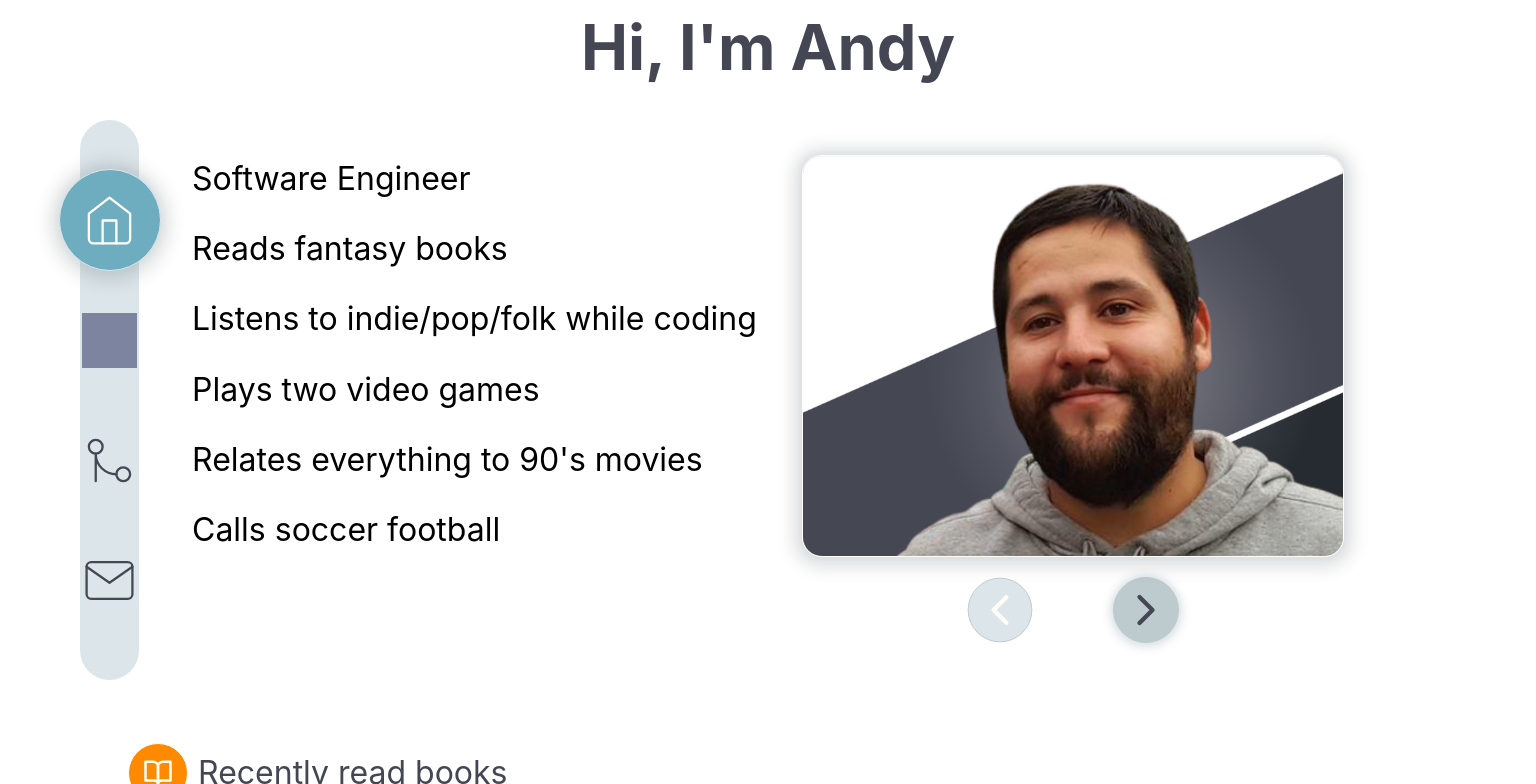
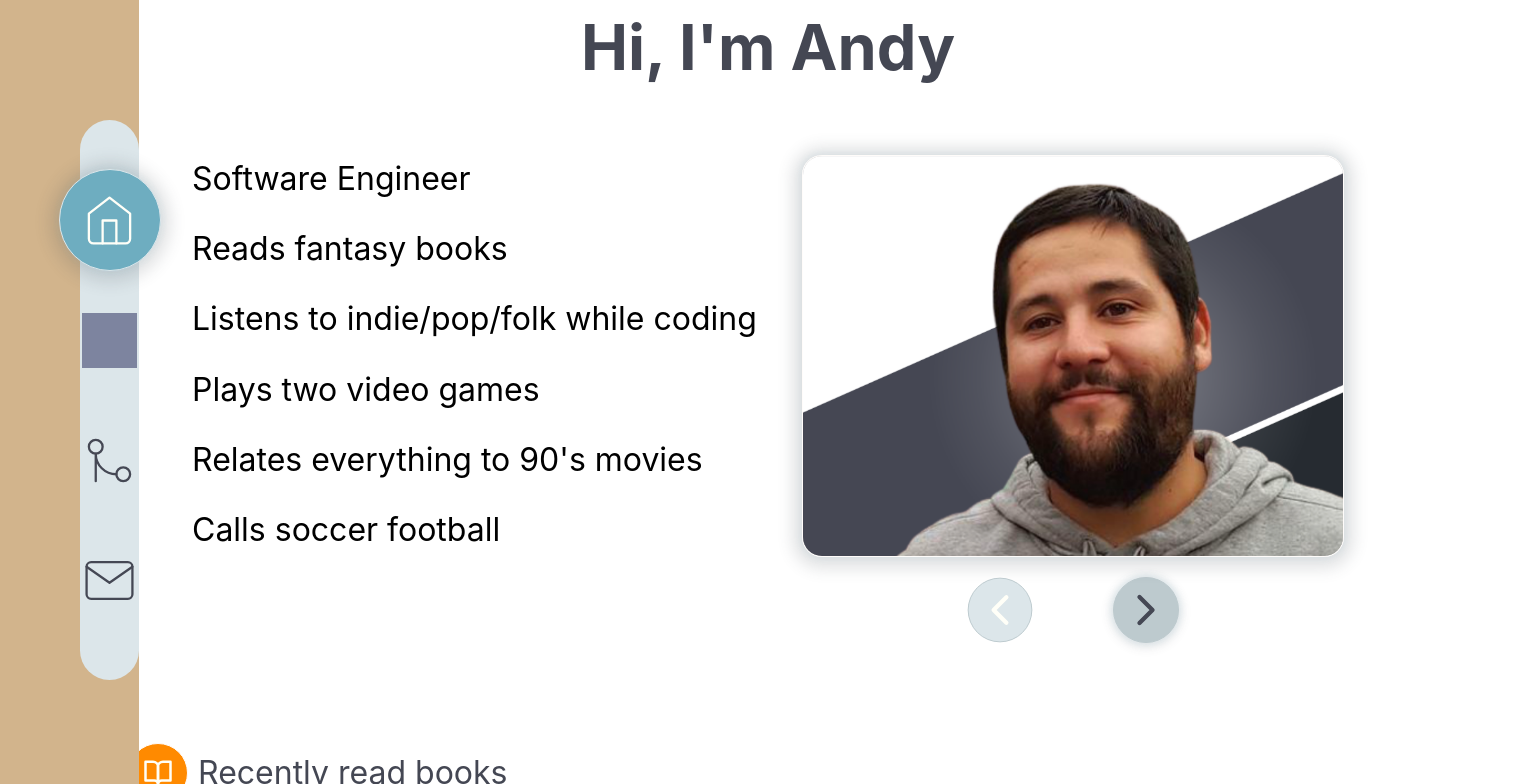
Before and after one commit to andrew-oyanguren/typescript-portfolio, a React (Vite) app: page / in a window 1536 px wide. Shown: the top 784 px of the page. Built offline with nearby package versions, Linux system fonts and the light colour scheme; grey boxes are pictures that could not be loaded.

Commit message:
Updated Layout large devices css

```diff
--- a/src/routes/route.module.css
+++ b/src/routes/route.module.css
@@ -19,13 +19,13 @@
     width: max-content;
     height: 100vh;
     padding-top: 0;
-    margin-left: 80px;
+    padding-left: calc(var(--spacing-large) * 2);
     border-radius: 0;
 
     position: fixed;
     display: flex;
     align-items: center;
 
-    background-color: unset;
+    background-color: tan;
   }
 }
```
